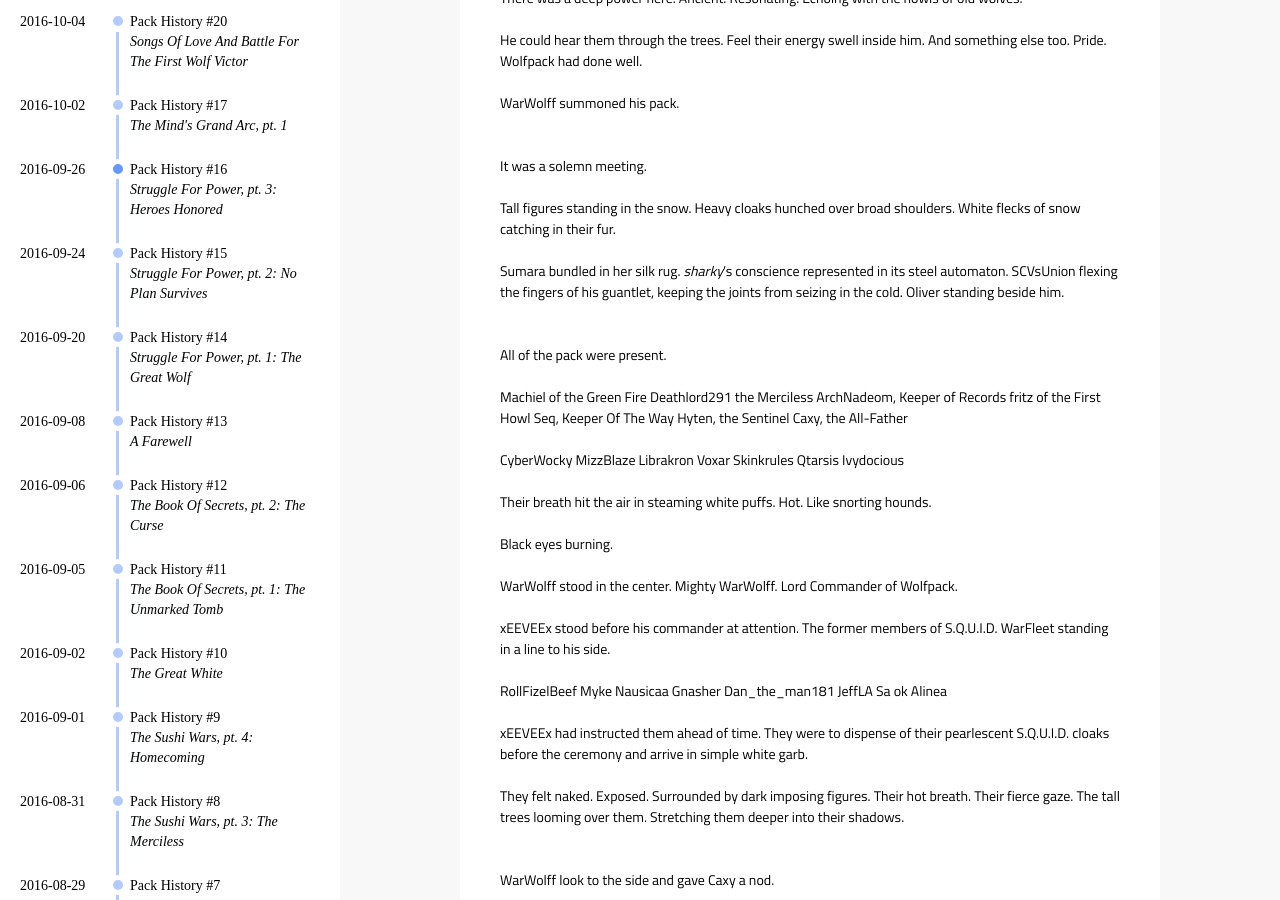
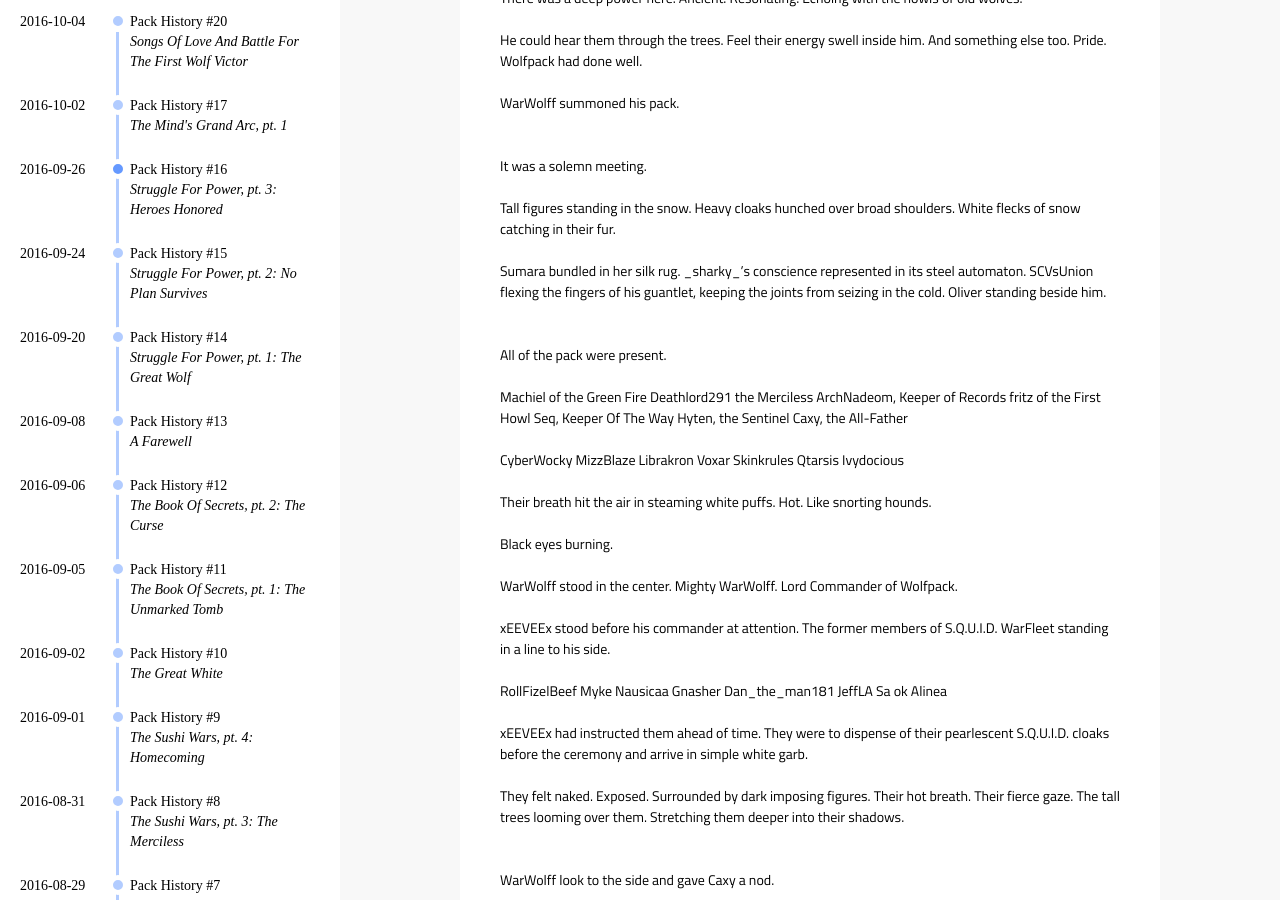
Before and after one commit to WolfpackPSS/wolfpackpss.github.io, a Jekyll site: the page built from _posts/2016-09-26-history-of-the-pack-heroes-honored.md, in a window 1280 px wide and 900 px high, scrolled down 466 px. Built offline with Jekyll 4.4.1, drawn with Linux system fonts in a browser that asks for light colours; comment, search, counter and statistics services are not loaded.

```diff
--- a/_posts/2016-09-26-history-of-the-pack-heroes-honored.md
+++ b/_posts/2016-09-26-history-of-the-pack-heroes-honored.md
@@ -29,7 +29,7 @@ It was a solemn meeting.
 
 Tall figures standing in the snow. Heavy cloaks hunched over broad shoulders. White flecks of snow catching in their fur.
 
-Sumara bundled in her silk rug. _sharky_'s conscience represented in its steel automaton. SCVsUnion flexing the fingers of his guantlet, keeping the joints from seizing in the cold. Oliver standing beside him.
+Sumara bundled in her silk rug. \_sharky\_'s conscience represented in its steel automaton. SCVsUnion flexing the fingers of his guantlet, keeping the joints from seizing in the cold. Oliver standing beside him.
 &nbsp;
 
 All of the pack were present.
```
